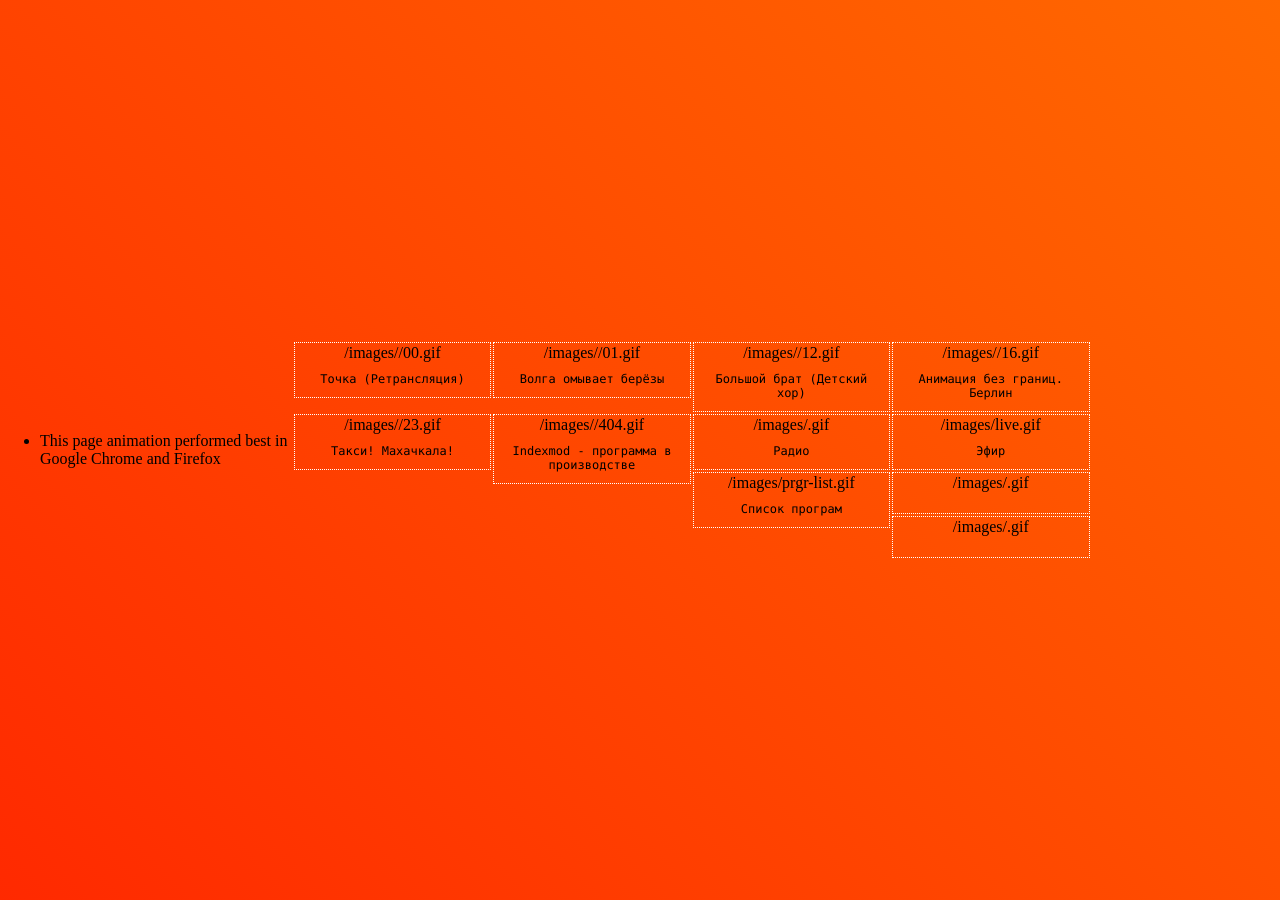
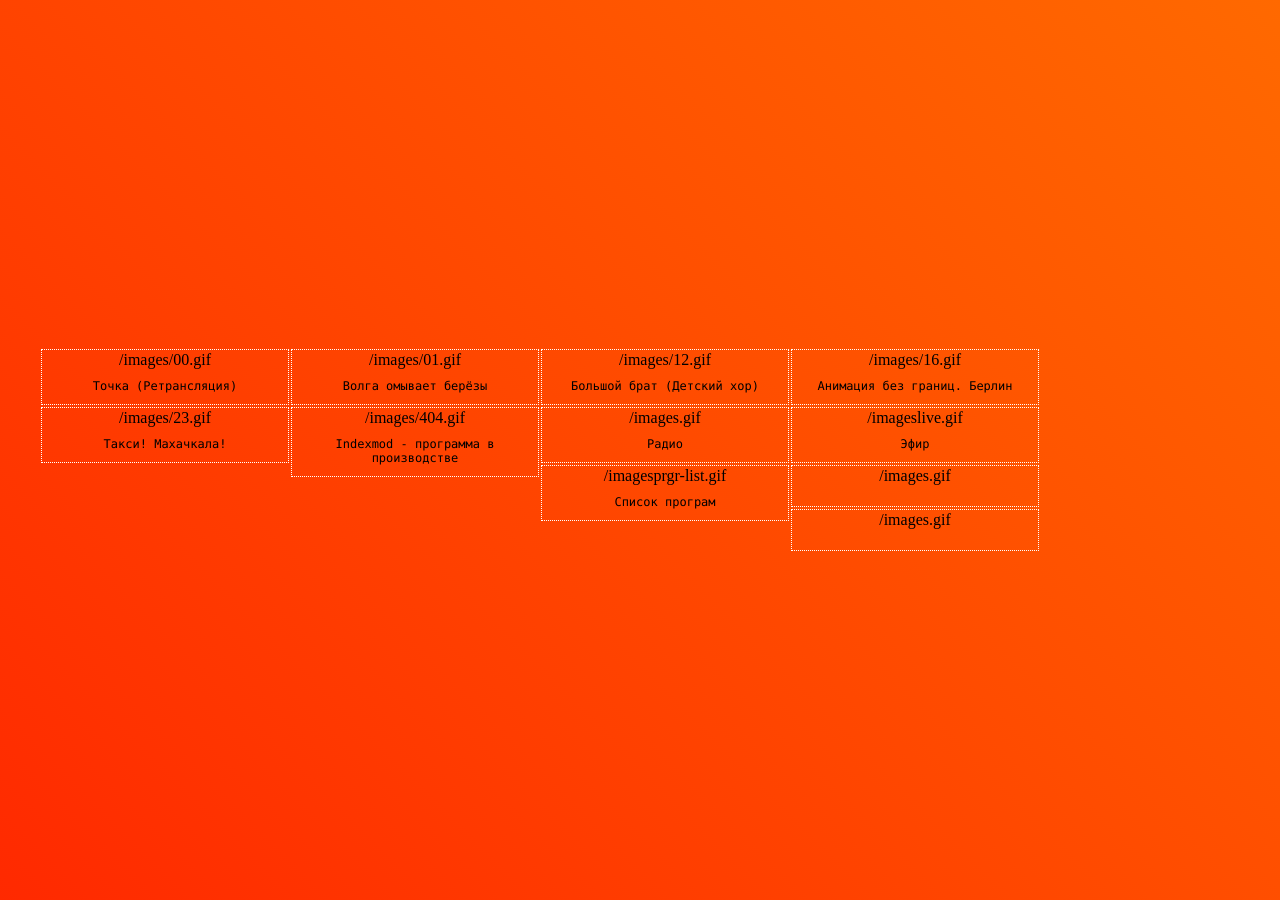
Before and after one commit to indexmod/radio, a Jekyll site: the page built from live.md, in a window 1280 px wide. Built offline with Jekyll 4.4.1, drawn with Linux system fonts in a browser that asks for light colours.

Commit message:
Update live.md

```diff
--- a/live.md
+++ b/live.md
@@ -9,14 +9,12 @@ permalink: live
   <!-- Аудиоплеер, скрытый по умолчанию -->
   <audio id="audioPlayer" controls></audio>
 
-  + This page animation performed best in Google Chrome and Firefox
-
   <wrap>
   {% assign mypages = site.html_pages | sort: "order" %}
   {% for page in mypages %}
   {% unless page.exclude %}
   <figure>
-  <a href="{{ page.permalink | absolute_url }}">/images/{{page.permalink}}.gif</a>
+  <a href="{{ page.permalink | absolute_url }}">/images{{page.permalink}}.gif</a>
   <figcaption>
   <p class="shortname">{{page.title}}</p></figcaption>
   </figure>
```
